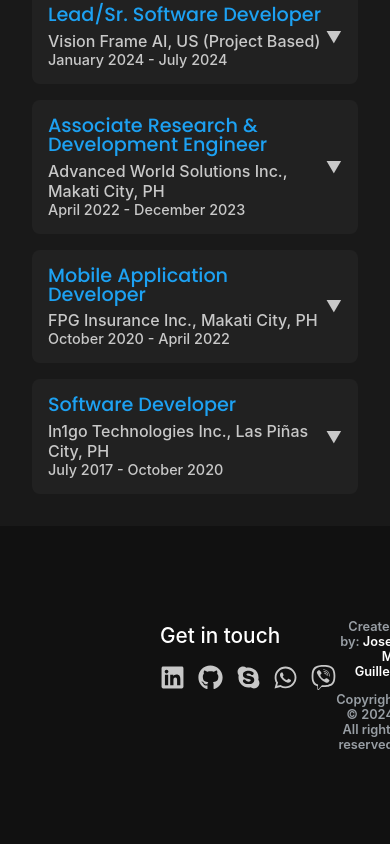
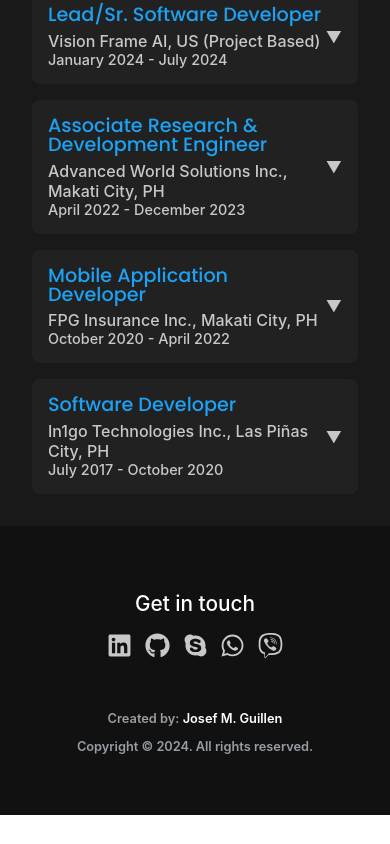
Before and after one commit to jmguillen1996/portfolio, a React (Create React App) app: page / in a window 390 px wide. Shown: the part 3025-3869 px from the top of the page. After the commit the page ends 3840 px from the top, so only its background shows below. Built offline with nearby package versions, Linux system fonts and the light colour scheme.

Commit message:
Make the footer responsive.

```diff
--- a/src/Components/Styles/Footer.css
+++ b/src/Components/Styles/Footer.css
@@ -1,13 +1,14 @@
 .footer-container {
     background-color: rgb(17, 17, 17);
-    padding-top: 5rem;
-    padding-bottom: 5rem;
+    padding-top: 4rem;
+    padding-bottom: 4rem;
 }
 
 .footer-contents {
     display: flex;
     flex-direction: row;
     justify-content: space-between;
+    align-items: center;
     margin-left: 10rem;
     margin-right: 10rem;
 }
@@ -29,6 +30,10 @@
     gap: 0.8rem;
 }
 
+.creator-container {
+    margin-top: 1rem;
+}
+
 .creator-container p {
     color: rgb(152, 158, 164);
     text-align: right;
@@ -39,3 +44,40 @@
         color: white;
     }
 }
+
+@media (max-width: 1100px) {
+    .footer-contents {
+        margin-left: 5rem;
+        margin-right: 5rem;
+    }
+}
+
+@media (max-width: 940px) {
+    .footer-contents {
+        margin-left: 3rem;
+        margin-right: 3rem;
+    }
+}
+
+@media (max-width: 570px) {
+
+    .footer-container {
+        padding-top: 3rem;
+        padding-bottom: 3rem;
+    }
+
+    .footer-contents {
+        display: flex;
+        flex-direction: column;
+        gap: 1.5rem;
+    }
+
+    .contact-details-container {
+        align-items: center;
+        justify-content: center;
+    }
+
+    .creator-container p {
+        text-align: center;
+    }
+}
```
